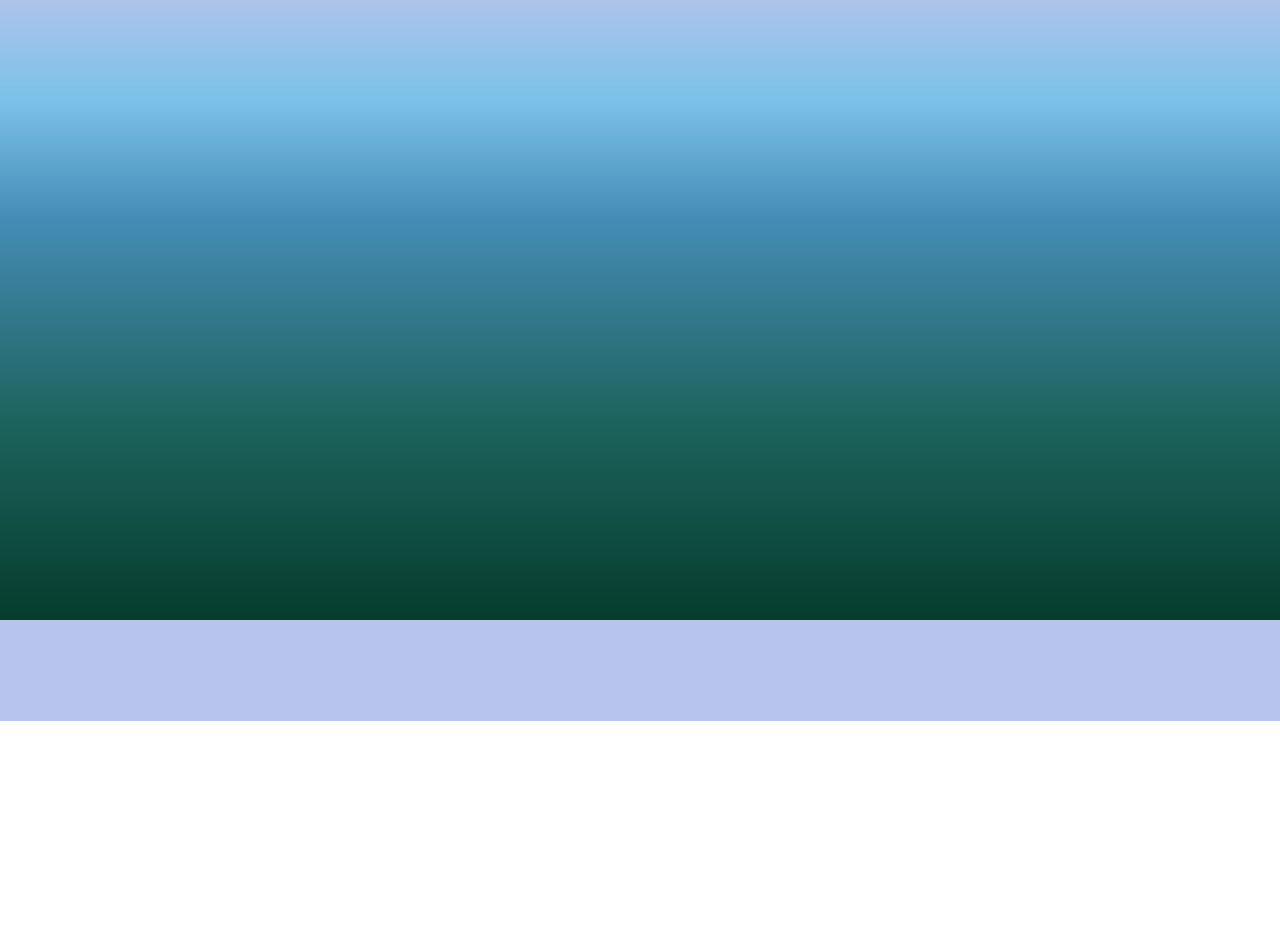
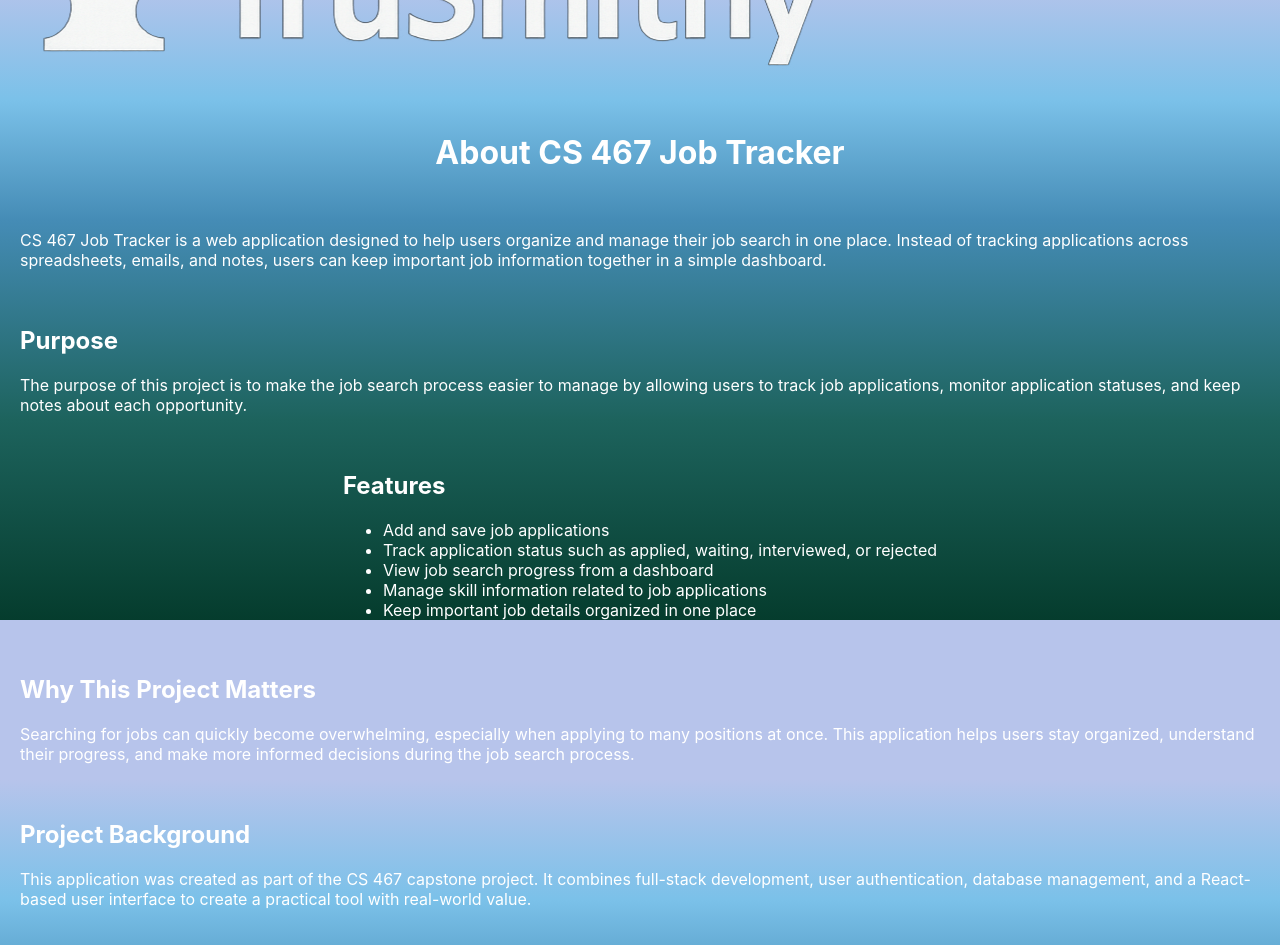
Before and after one commit to JacobStew88/CS467_JobTracker, a React (Vite) app in the folder frontend/: page /about in a window 1280 px wide. Shown: the part 180-1125 px from the top of the page. Before the commit the page ends 901 px from the top, so only its background shows below. Built offline with nearby package versions, Linux system fonts and the light colour scheme; no server answers.

Commit message:
added the about page

```diff
--- a/frontend/src/pages/About.jsx
+++ b/frontend/src/pages/About.jsx
@@ -1,7 +1,58 @@
+import logo from '../assets/standard-white-logo.png';
 export default function About() {
   return (
-    <div className="body">
-      <h1>About Page</h1>
-    </div>
+    <>
+    <img src={logo}/>
+      <div className="body">
+        <h1>About CS 467 Job Tracker</h1>
+
+        <p>
+          CS 467 Job Tracker is a web application designed to help users organize
+          and manage their job search in one place. Instead of tracking applications
+          across spreadsheets, emails, and notes, users can keep important job
+          information together in a simple dashboard.
+        </p>
+
+      <section>
+        <h2>Purpose</h2>
+        <p>
+          The purpose of this project is to make the job search process easier to
+          manage by allowing users to track job applications, monitor application
+          statuses, and keep notes about each opportunity.
+        </p>
+      </section>
+
+      <section>
+        <h2>Features</h2>
+        <ul>
+          <li>Add and save job applications</li>
+          <li>Track application status such as applied, waiting, interviewed, or rejected</li>
+          <li>View job search progress from a dashboard</li>
+          <li>Manage skill information related to job applications</li>
+          <li>Keep important job details organized in one place</li>
+        </ul>
+      </section>
+
+      <section>
+        <h2>Why This Project Matters</h2>
+        <p>
+          Searching for jobs can quickly become overwhelming, especially when applying
+          to many positions at once. This application helps users stay organized,
+          understand their progress, and make more informed decisions during the job
+          search process.
+        </p>
+      </section>
+
+      <section>
+        <h2>Project Background</h2>
+        <p>
+          This application was created as part of the CS 467 capstone project. It
+          combines full-stack development, user authentication, database management,
+          and a React-based user interface to create a practical tool with real-world
+          value.
+        </p>
+      </section>
+      </div>
+    </>
   );
 }
```
